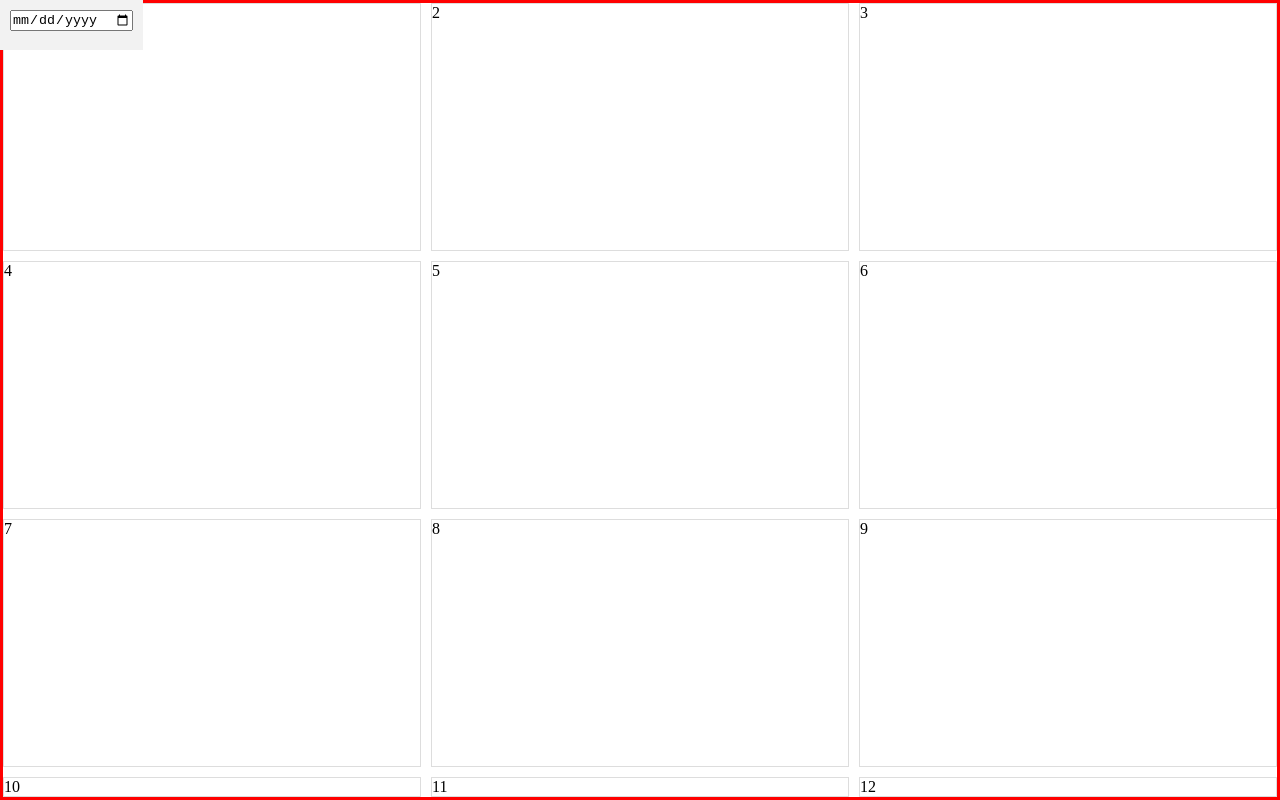
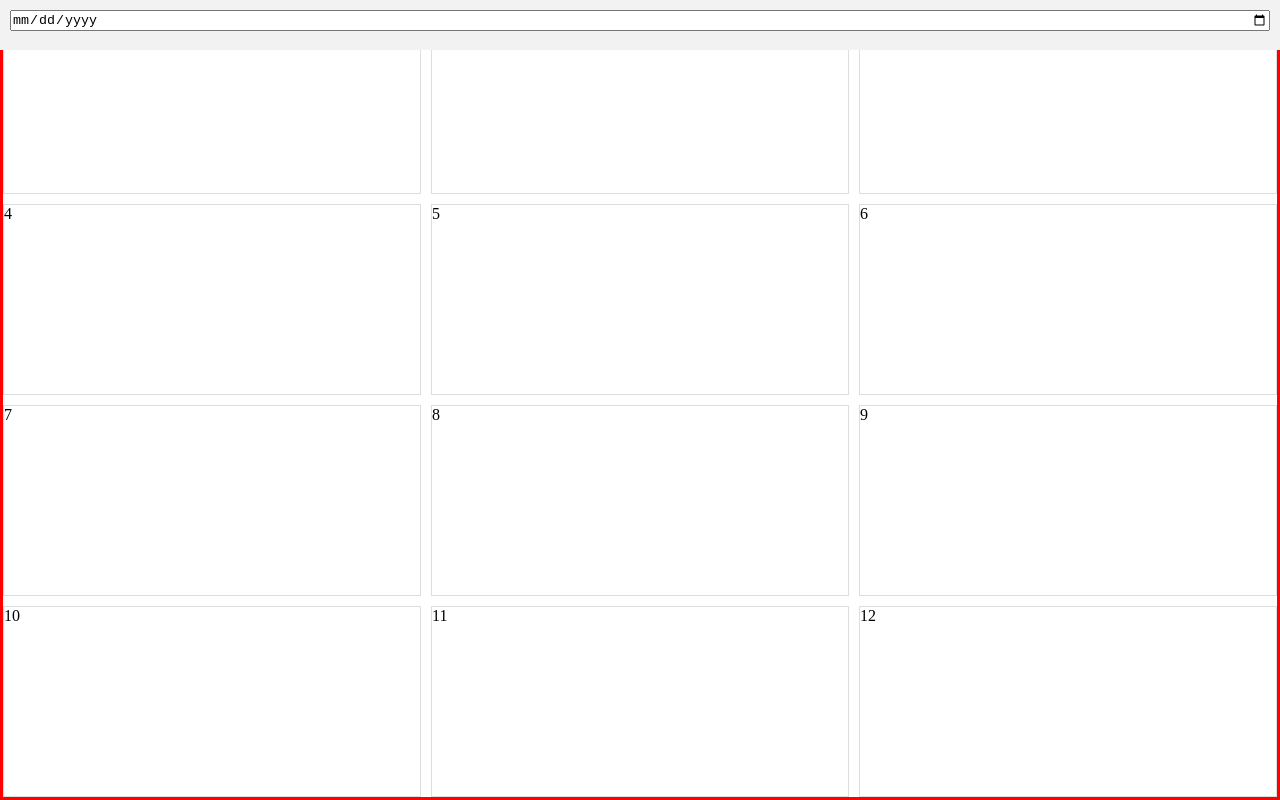
Before and after one commit to ngnam/css-layout-crash, a plain HTML site: page css-grid-layout/index5.html in a window 1280 px wide. Drawn offline with Linux system fonts and the light colour scheme.

Commit message:
Update index5.html

```diff
--- a/css-grid-layout/index5.html
+++ b/css-grid-layout/index5.html
@@ -17,7 +17,7 @@
   border-style: solid;
   border-color: red;
   grid-template-columns: repeat(3, 1fr);
-  grid-template-rows: repeat(3, 1fr);
+  grid-template-rows: repeat(4, 1fr);
   grid-gap: 10px;
   width: 100vw;
   height: 100vh;
@@ -30,6 +30,8 @@
 }
     header {
         position: fixed;
+        width: 100%;
+        margin-bottom: 50px;
         top: 0;
         padding: 10px;
         height: 50px;
```
